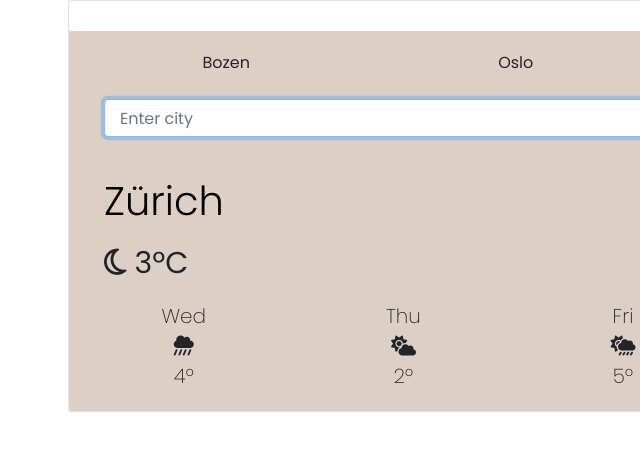
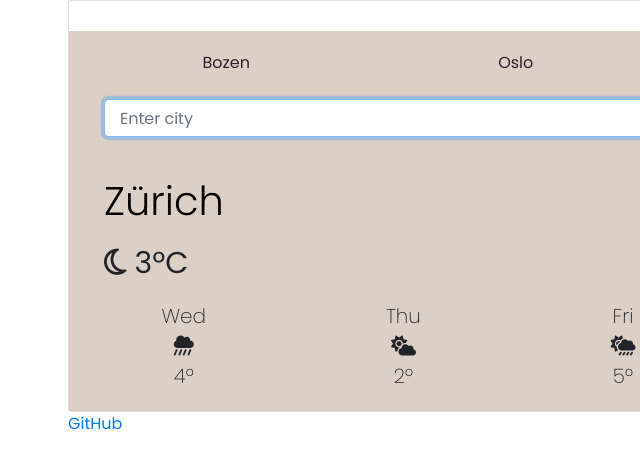
Before and after one commit to stellawltr/weather-app-project, a plain HTML site: page index.html in a window 1280 px wide. Shown: the full height of the page, 17-657 px from the left. Drawn offline with nearby package versions, Linux system fonts and the light colour scheme; files that its build step writes are made by us from their sources; files whose address does not match are found by name.

Commit message:
link in footer added

```diff
--- a/index.html
+++ b/index.html
@@ -108,7 +108,9 @@
 
 
     </div>
-
+    <p>
+        <a href="https://github.com/stellawltr/weather-app-project.git" target="_blank">GitHub</a>
+    </p>
     </div>
 </body>
 
```
